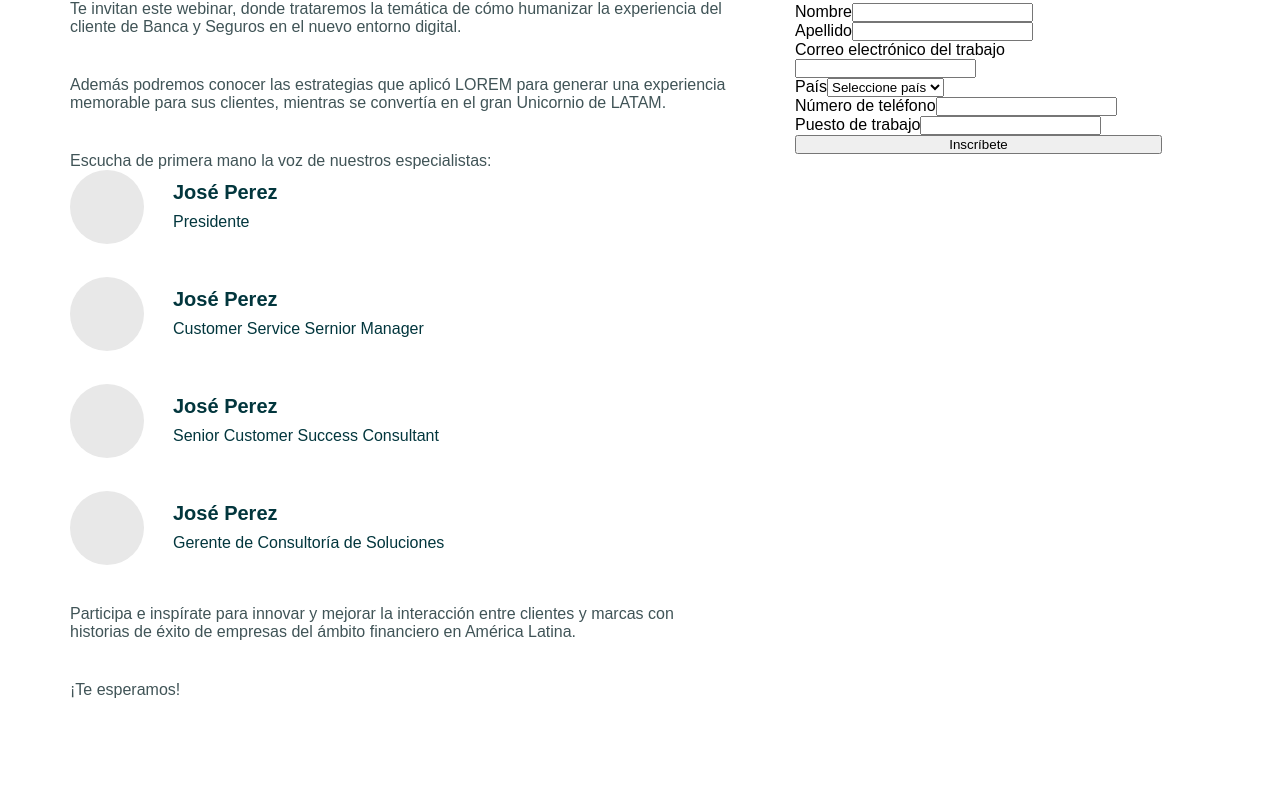
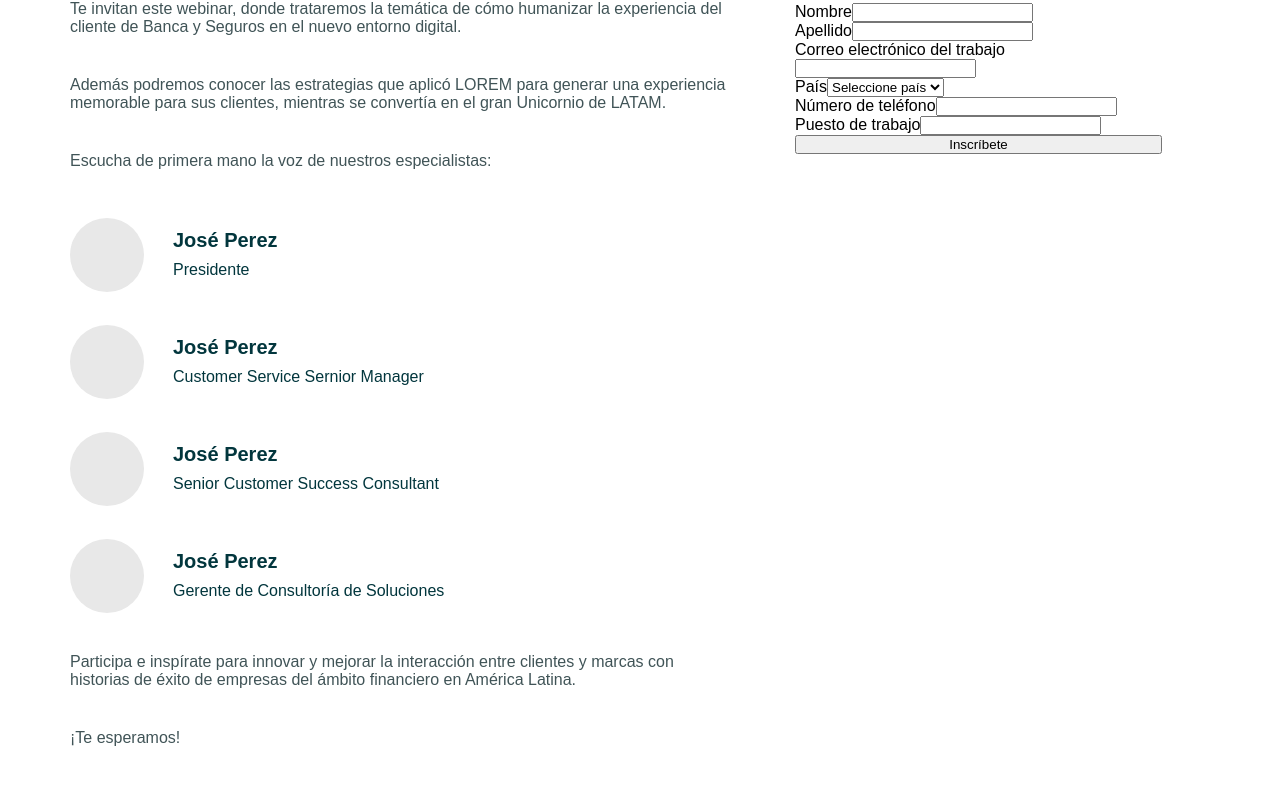
Before and after one commit to retaLazyCodes/the8Agency-challenge, a React (Create React App) app in the folder front/: page / in a window 1280 px wide. Shown: the part 518-1313 px from the top of the page. Built offline with nearby package versions, Linux system fonts and the light colour scheme.

Commit message:
Added SpeakersList styles

```diff
--- a/front/src/components/SpeakersList/index.js
+++ b/front/src/components/SpeakersList/index.js
@@ -1,4 +1,6 @@
 import { Speaker } from "components/Speaker";
+
+import './styles.css'
 
 export const SpeakersList = () => {
     return (
--- /dev/null
+++ b/front/src/components/SpeakersList/styles.css
@@ -0,0 +1,12 @@
+.speakers {
+  width: auto;
+  display: -webkit-box;
+  display: -ms-flexbox;
+  display: flex;
+  -webkit-box-orient: vertical;
+  -webkit-box-direction: normal;
+      -ms-flex-direction: column;
+          flex-direction: column;
+  margin-top: 48px;
+}
+/*# sourceMappingURL=styles.css.map */
--- /dev/null
+++ b/front/src/components/SpeakersList/styles.scss
@@ -0,0 +1,8 @@
+@import '../../styles/variables';
+
+.speakers {
+	width: auto;
+	display: flex;
+	flex-direction: column;
+	margin-top: 48px;
+}
```
Also changed, not shown: 1 other file (tests, documents, lock files or other folders).
